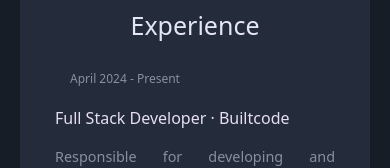
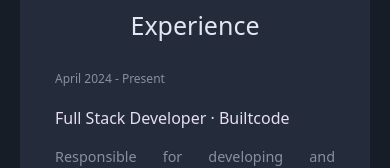
Before and after one commit to AugustoOmena/augusto_omena, an Angular app: page / in a window 390 px wide. Shown: the part 586-754 px from the top of the page. Built offline with nearby package versions, Linux system fonts and the light colour scheme.

Commit message:
Space adjust

```diff
--- a/src/app/Components/home/home.component.css
+++ b/src/app/Components/home/home.component.css
@@ -51,6 +51,11 @@
 
     .content {
         padding: 25px 15px 15px 15px;
+    }
+
+    .left-column p {
+        text-align: left;
+
     }
 }
 
```
